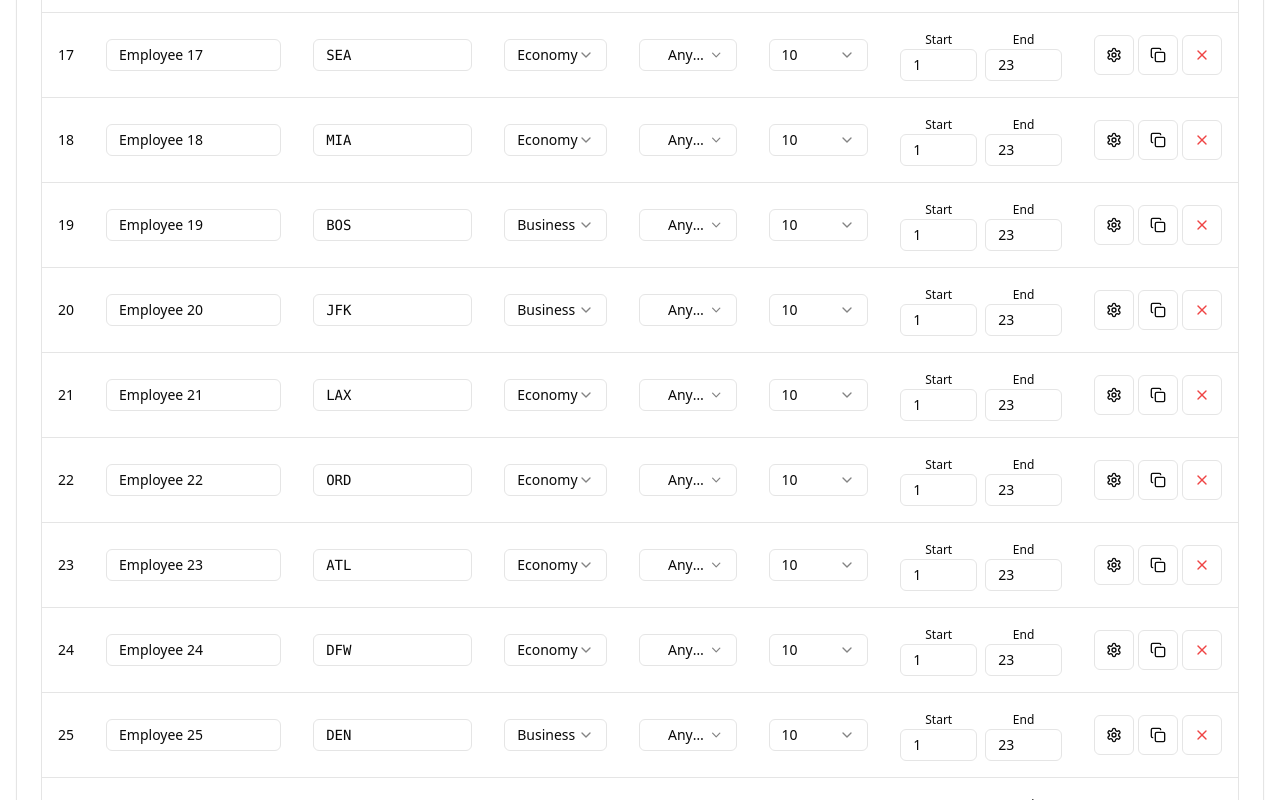
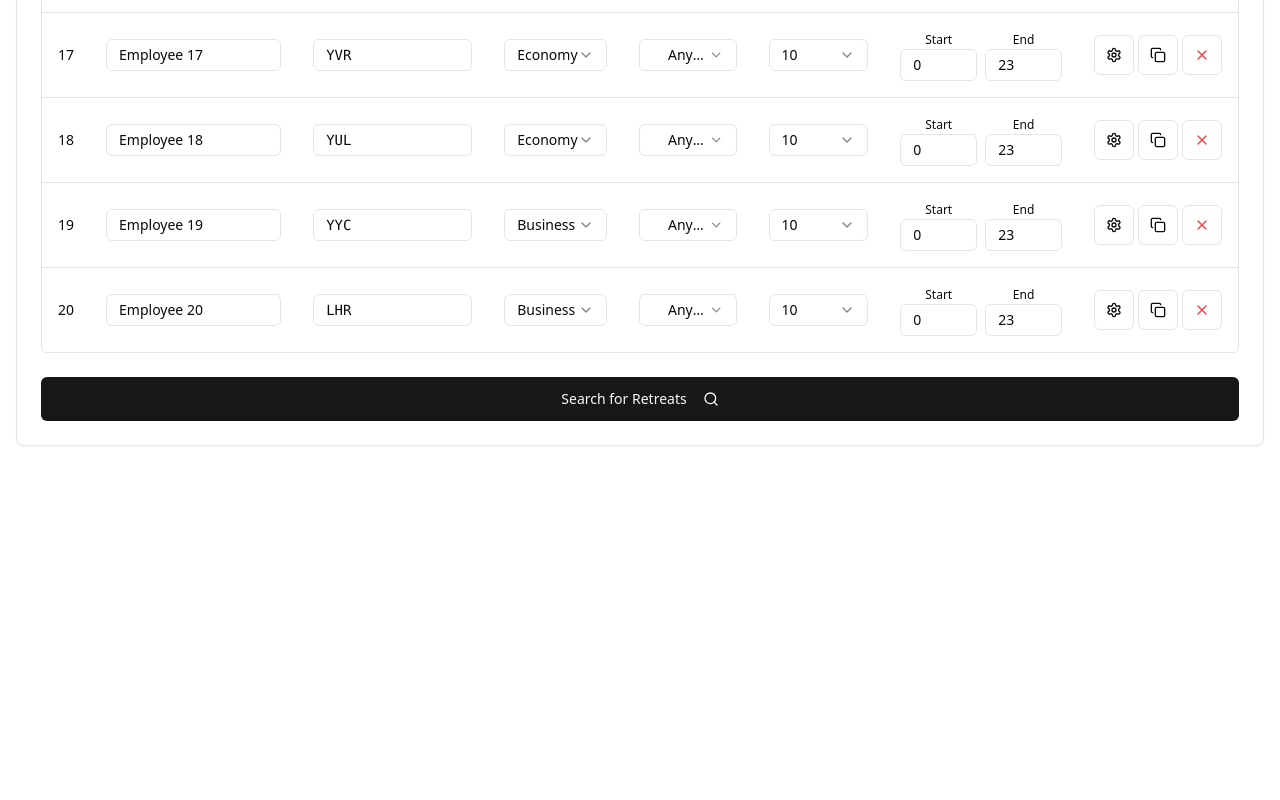
Before and after one commit to russ-aulakh/retreat-be, a Next.js app: page / in a window 1280 px wide. Shown: the part 2000-2800 px from the top of the page. After the commit the page ends 2470 px from the top, so only its background shows below. Built offline with nearby package versions, Linux system fonts and the light colour scheme.

Commit message:
20 employees start

```diff
--- a/components/retreat-planner.tsx
+++ b/components/retreat-planner.tsx
@@ -958,11 +958,11 @@ const cabinClasses = ["ECONOMY","ECONOMY","ECONOMY","ECONOMY","ECONOMY","ECONOMY
 
 function generateEmployees() {
   const arr: Employee[] = [];
-  for (let i = 1; i <= 40; i++) {
+  for (let i = 1; i <= 20; i++) {
     let origin;
-    if (i <= 32) {
+    if (i <= 16) {
       origin = usAirports[i % usAirports.length];
-    } else if (i <= 38) {
+    } else if (i <= 19) {
       origin = caAirports[i % caAirports.length];
     } else {
       origin = euAirports[i % euAirports.length];
@@ -977,7 +977,7 @@ function generateEmployees() {
         maxLayover: 600,
         departHourStart: 0,
         departHourEnd: 23,
-        arrivalHourStart: 1,
+        arrivalHourStart: 0,
         arrivalHourEnd: 23,
         passengerType: { adults: 1, children: 0, infantInSeat: 0, infantOnLap: 0 },
         currency: "USD",
```
